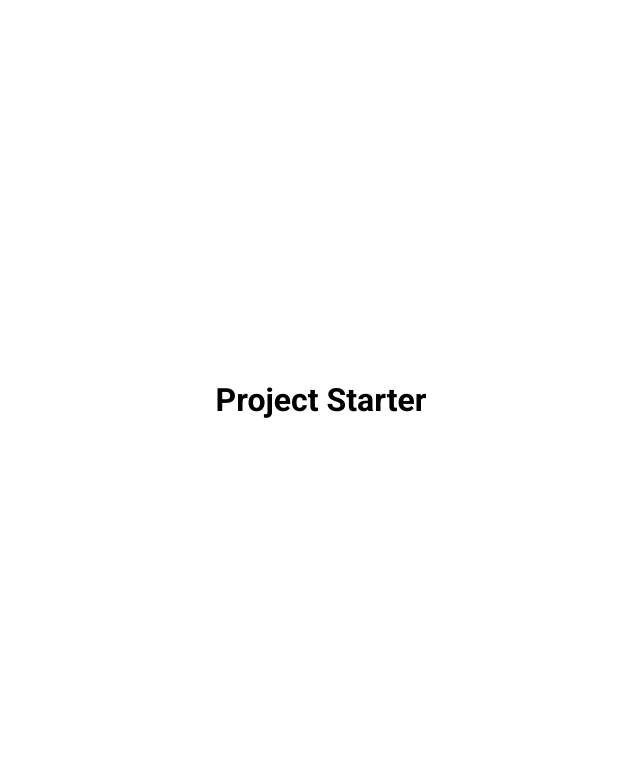
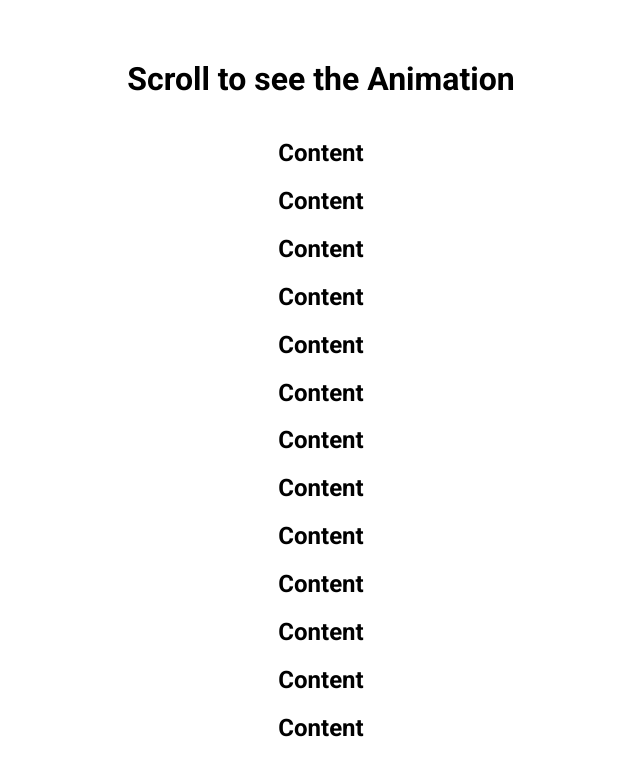
Before and after one commit to DanDo385/scroll_animation, a plain HTML site: page index.html in a window 1280 px wide. Shown: the whole page, without its empty margins (319-959 px from the left). Drawn offline with Linux system fonts and the light colour scheme.

Commit message:
add html file

```diff
--- a/index.html
+++ b/index.html
@@ -4,10 +4,23 @@
     <meta charset="UTF-8" />
     <meta name="viewport" content="width=device-width, initial-scale=1.0" />
     <link rel="stylesheet" href="style.css" />
-    <title>My Project</title>
+    <title>Scroll Animation</title>
   </head>
   <body>
-    <h1>Project Starter</h1>
+    <h1>Scroll to see the Animation</h1>
+    <div class="box"><h2>Content</h2>
+    <div class="box"><h2>Content</h2>
+    <div class="box"><h2>Content</h2>
+    <div class="box"><h2>Content</h2>
+    <div class="box"><h2>Content</h2>
+    <div class="box"><h2>Content</h2>
+    <div class="box"><h2>Content</h2>
+    <div class="box"><h2>Content</h2>
+    <div class="box"><h2>Content</h2>
+    <div class="box"><h2>Content</h2>
+    <div class="box"><h2>Content</h2>
+    <div class="box"><h2>Content</h2>
+    <div class="box"><h2>Content</h2>
     <script src="script.js"></script>
   </body>
 </html>
```
